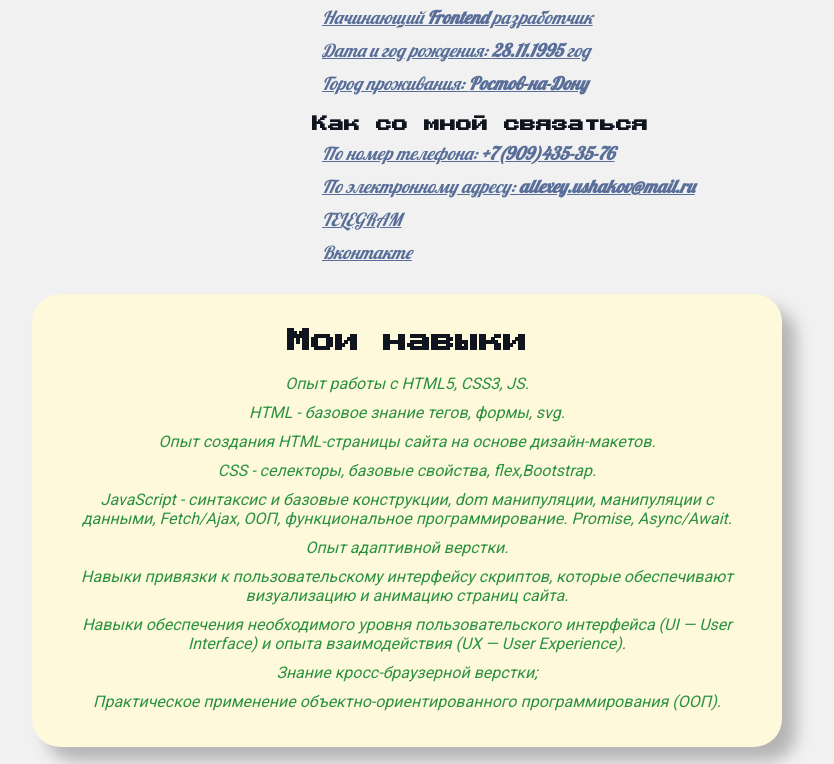
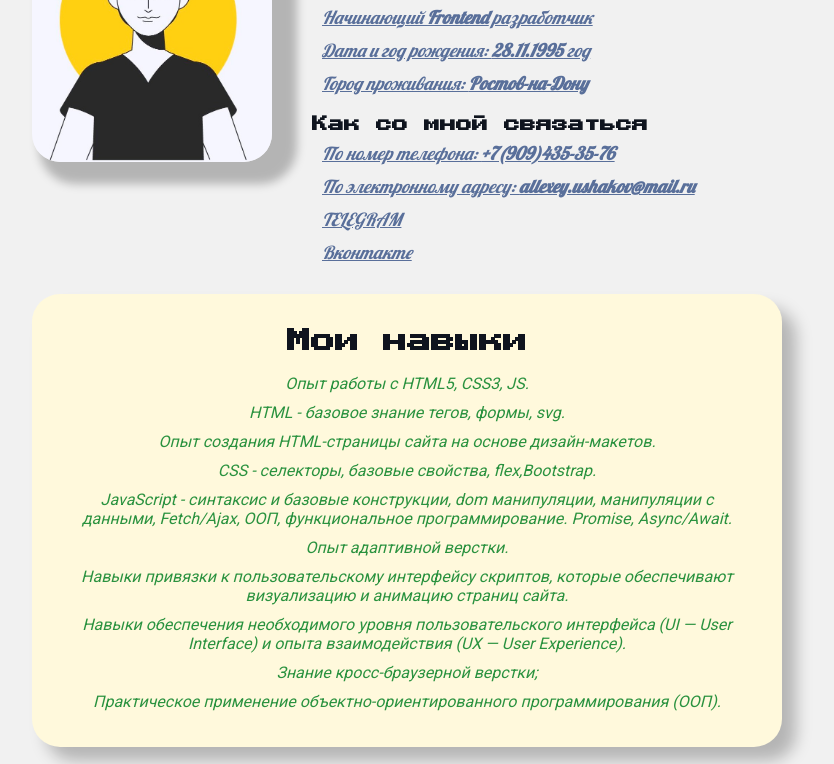
Before and after one commit to allexey28/CV-CSS, a plain HTML site: page index.html in a window 1280 px wide. Shown: the part 77-841 px from the top of the page, without its empty margins (233-1067 px from the left). Drawn offline with nearby package versions, Linux system fonts and the light colour scheme; the site is published under a folder, as on GitHub Pages, so addresses that start at the root find nothing.

Commit message:
Update index.html

```diff
--- a/index.html
+++ b/index.html
@@ -10,7 +10,7 @@
 <body>
     <div class="container">
         <div class="info">
-            <img src="/avatar.jpg" alt="avatar CV" class="avatar">
+            <img src="avatar.jpg" alt="avatar CV" class="avatar">
             <div class="info_text">
                 <h1>Алексей Ушаков</h1>
                 <p>Начинающий <strong>Frontend</strong> разработчик</p>
```
